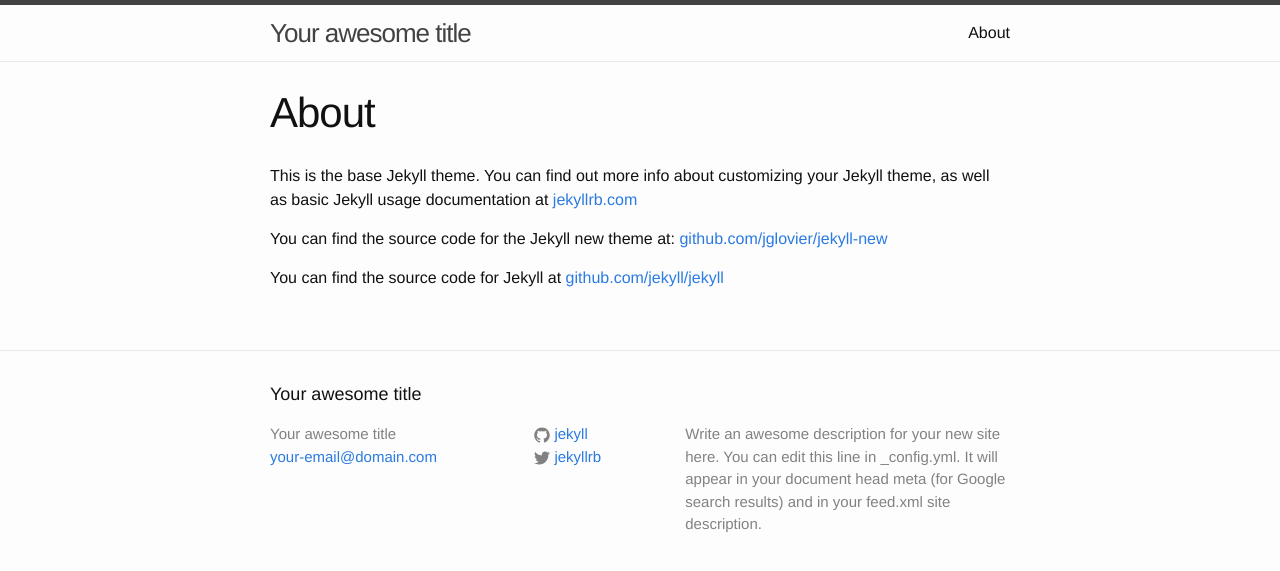
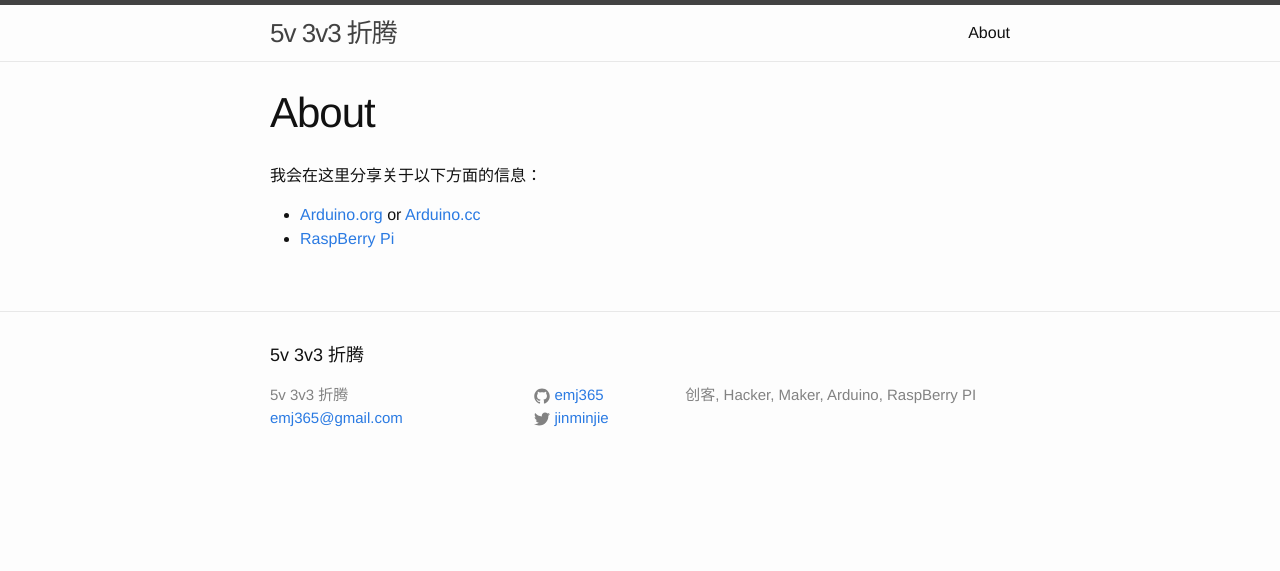
Before and after one commit to emj365/5v3v3, a Jekyll site: the page built from about.md, in a window 1280 px wide. Shown: the top 571 px of the page. Built offline with Jekyll 4.4.1, drawn with Linux system fonts in a browser that asks for light colours.

Commit message:
basic layout

```diff
--- a/_config.yml
+++ b/_config.yml
@@ -1,14 +1,11 @@
 # Site settings
-title: Your awesome title
-email: your-email@domain.com
-description: > # this means to ignore newlines until "baseurl:"
-  Write an awesome description for your new site here. You can edit this
-  line in _config.yml. It will appear in your document head meta (for
-  Google search results) and in your feed.xml site description.
+title: 5v 3v3 折腾
+email: emj365@gmail.com
+description: 创客, Hacker, Maker, Arduino, RaspBerry PI
 baseurl: "" # the subpath of your site, e.g. /blog/
-url: "http://yourdomain.com" # the base hostname & protocol for your site
-twitter_username: jekyllrb
-github_username:  jekyll
+url: "http://5v3v3.com" # the base hostname & protocol for your site
+twitter_username: jinminjie
+github_username:  emj365
 
 # Build settings
 markdown: kramdown
--- a/about.md
+++ b/about.md
@@ -4,8 +4,7 @@ title: About
 permalink: /about/
 ---
 
-This is the base Jekyll theme. You can find out more info about customizing your Jekyll theme, as well as basic Jekyll usage documentation at [jekyllrb.com](http://jekyllrb.com/)
+我会在这里分享关于以下方面的信息：
 
-You can find the source code for the Jekyll new theme at: [github.com/jglovier/jekyll-new](https://github.com/jglovier/jekyll-new)
-
-You can find the source code for Jekyll at [github.com/jekyll/jekyll](https://github.com/jekyll/jekyll)
+- [Arduino.org](http://arduino.org/) or [Arduino.cc](http://www.arduino.cc/)
+- [RaspBerry Pi](https://www.raspberrypi.org/)
```
